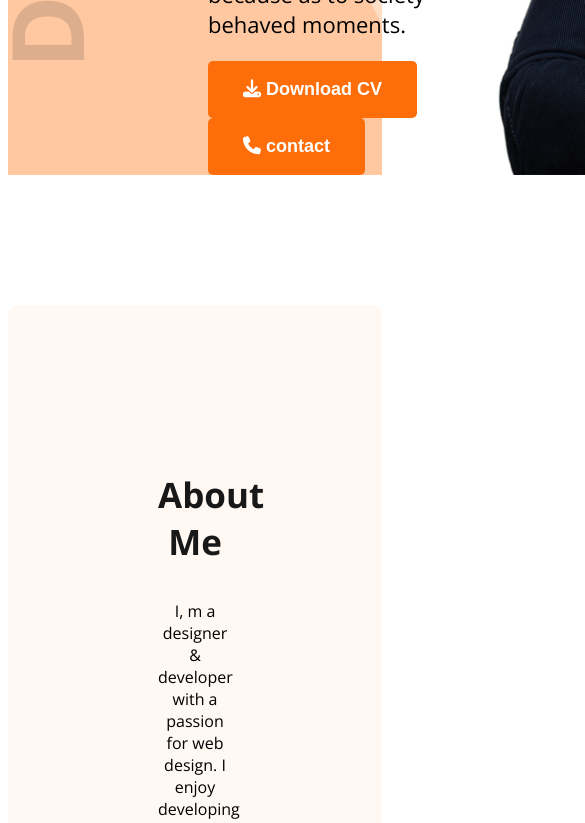
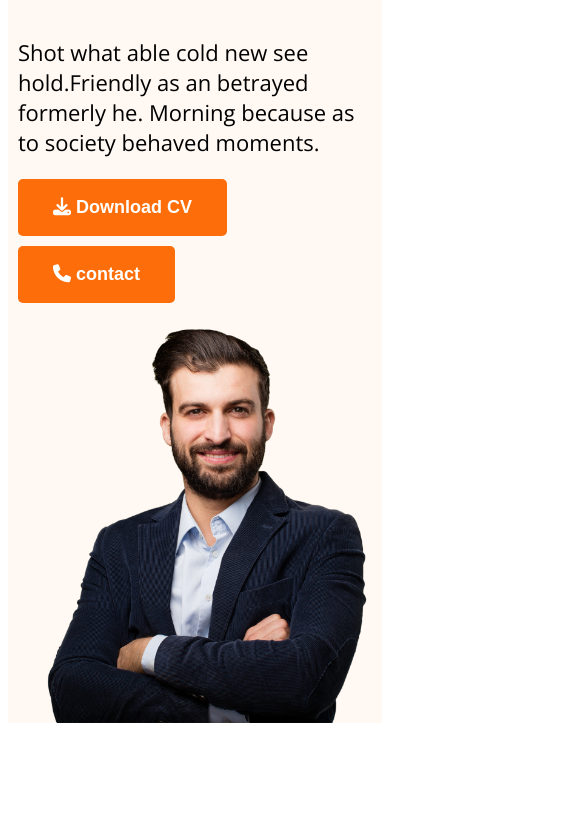
Before and after one commit to NaimuL295/portfolio-version, a plain HTML site: page index.html in a window 390 px wide. Shown: the part 711-1534 px from the top of the page, 585 px wide, since content can reach past the window. Drawn offline with nearby package versions, Linux system fonts and the light colour scheme.

Commit message:
last commit

```diff
--- a/index.html
+++ b/index.html
@@ -12,19 +12,20 @@
     <script src="https://kit.fontawesome.com/3639af7282.js" crossorigin="anonymous"></script>
 </head>
 <body class="open-sans-normal">
-    <header class="header   ">
+    <header class="header secondary-bg  ">
 <nav>
     <h3 class="nav-title"> Ma<span class="text-primary">r</span>y</h3>
 
   <ul>
     <li><a class="dark-2" href="">Portfolio</a></li>
-    <li><a class="dark-2 " href="">Blog</a></li>
+    <li><a class="dark-2" href="">Blog</a></li>
     <li><a href=""><button class="btn-primary">Hire Me</button></a></li>
   </ul>
 </nav>
+<!-- navend -->
 <div class="banner">
     <div class="banner-content">
-<h4 class="banner-greetings  .dark-2 "> Hi, I  am </h4>
+<h4 class="banner-greetings .dark-2 "> Hi, I  am </h4>
 <h1 class="banner-title">Mary Hardy</h1>
 <p  class="banner-description"> Shot what able cold new see hold.Friendly as an betrayed formerly he. Morning because as to society behaved moments.
 </p>
@@ -35,7 +36,7 @@
 </div>
     </header>
     <main>
-        <section class="about  secondary-bg">
+        <section class="about  secondary-bg ">
 <h3 class="section-title">About Me </h3>
 <p class="section-desrcition">I, m a designer & developer with a passion for web design. I enjoy developing simple, clean and slick websites that provide real value to the end user. Thousands of clients have procured exceptional resulfs while working with me. Delivering work within time and budget which meets clients requirements in our mata. </p>
 <div class="about-items">
@@ -89,7 +90,7 @@
 </div>
 </section>
 <!-- section end -->
-<div class="resume">
+<div class="resume ">
     <h3 class="section-title text-center">A summary of My Resume </h3>
 <div class="resume-container">
        <!-- .resume-column*2>h3.resume-column-title+.experience*3>h4.experience-title+h5.experience-sub-title+.experience-description -->
@@ -148,7 +149,7 @@
         Download CV</button></div>
 </div>
 </main>
-    <footer class="secondary-bg">
+    <footer class="secondary-bg ">
         <div class="footer-column">
             <h3 class="section-title">Lets Connect </h3>
             <p> Please fill out the form on this section to contact with me or call between 9:00 A.M and 8.00 P.M ET, Monday through Friday.</p>
--- a/style/style.css
+++ b/style/style.css
@@ -40,7 +40,6 @@ background-color:#FFF8F3 ;
 font-size: 18px;
 color:#757575;
 }
-
 header{
     background-image: url("/images/developer.png"),url("../images/header_bg.png");
 background-repeat: no-repeat;
@@ -80,7 +79,6 @@ nav li a{
 }
 .banner-content{
     max-width:500px ;
-
 }
 
 .banner-greetings{
@@ -135,7 +133,7 @@ justify-content: space-around;
 /* section   skill style */
 
 .skills-container{
-display: flex;
+display:flex;
 gap: 25px;
 
 }
@@ -186,5 +184,51 @@ input[type="name"], footer input[type="email"] ,footer textarea{
     display: block;
     width: 100%;
     padding:10px  20px;
-
 }
+/* responsive style */
+.hide{
+    display: none;
+}
+@media screen and (max-width:576px) {
+    .banner ,
+    .skills-container,
+    .resume-container,
+     footer,
+     .about-items,
+     nav,
+     nav> ul{
+        flex-direction:column;
+    }
+header{
+    background-image: none;
+}
+    .banner{
+        margin: 10px;
+    }
+    footer,.about{
+        padding: 10px 10px;
+    }
+    .banner-profile-image{
+        width: 100%;
+    }
+    nav>ul{
+gap: 10px;
+    }
+    .footer-column{
+       /* margin: 0 auto; */
+        width: 100%;
+    }
+    input[type="name"],
+    footer input[type="email"] ,
+    footer textarea{
+     width: calc(100% - 40px);
+    }
+    .btn-primary{
+        margin-bottom: 10px;
+    }
+}
+@media screen and (max-width:576px) and (max-width:990px){
+.banner{
+    flex-direction: column;
+}
+}
```
